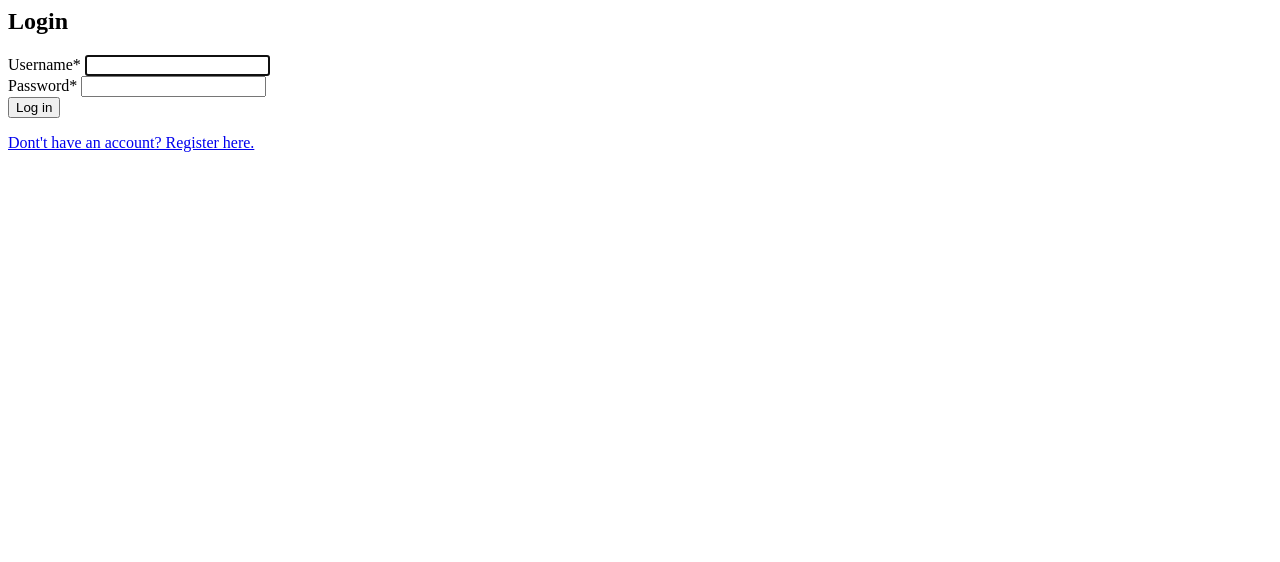
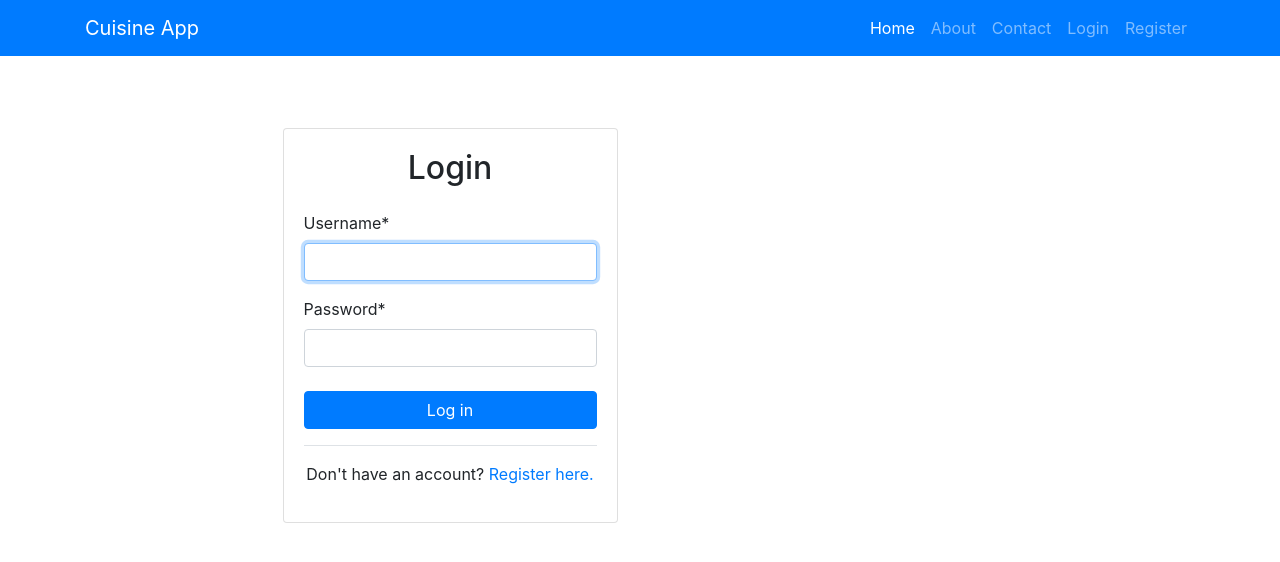
Before and after one commit to maish79/food, a Django app: page /login in a window 1280 px wide. Shown: the top 562 px of the page. Run offline with Django 3.2, Linux system fonts and the light colour scheme; some libraries are stand-ins or nearby versions.

Commit message:
added register view, template and login, logout logic

```diff
--- a/cuisine/templates/cuisine/base.html
+++ b/cuisine/templates/cuisine/base.html
@@ -14,12 +14,13 @@
 </head>
 <body>
   <nav class="navbar navbar-expand-lg navbar-dark bg-primary">
+    <div class="container">
       <a class="navbar-brand" href="{% url 'home' %}">Cuisine App</a>
       <button class="navbar-toggler" type="button" data-toggle="collapse" data-target="#navbarNav" aria-controls="navbarNav" aria-expanded="false" aria-label="Toggle navigation">
         <span class="navbar-toggler-icon"></span>
       </button>
       <div class="collapse navbar-collapse" id="navbarNav">
-          <ul class="navbar-nav">
+        <ul class="navbar-nav ml-auto">
           <li class="nav-item active">
             <a class="nav-link" href="{% url 'home' %}">Home</a>
           </li>
@@ -31,16 +32,29 @@
           </li>
         </ul>
       </div>
+      <div class="navbar-nav">
+        {% if user.is_authenticated %}
+
+        <a class="nav-item nav-link" href="{% url 'logout' %}">Logout</a>
+        {% else %}
+        <a class="nav-item nav-link" href="{% url 'login' %}">Login</a>
+        <a class="nav-item nav-link" href="{% url 'user-register' %}">Register</a>
+        {% endif %}
+      </div>
+    </div>
   </nav>
 
-    <div class="container mt-4 col-8">
+  <div class="container mt-4">
+    <div class="row">
+      <div class="col-md-8">
         {% if messages %}
           {% for message in messages %}
             <div class="alert alert-{{ message.tags }}">{{ message }}</div>
           {% endfor %}
         {% endif %}
-
         {% block main-content %}{% endblock %}
+      </div>
+    </div>
   </div>
 
 
--- a/recipe/settings.py
+++ b/recipe/settings.py
@@ -149,3 +149,4 @@ DEFAULT_FILE_STORAGE = 'cloudinary_storage.storage.MediaCloudinarystorage'
 DEFAULT_AUTO_FIELD = 'django.db.models.BigAutoField'
 CRISPY_TEMPLATE_PACK = 'bootstrap5'
 CRISPY_ALLOWED_TEMPLATE_PACKS = "bootstrap5"
+LOGIN_REDIRECT_URL = 'home'
--- a/user/templates/user/login.html
+++ b/user/templates/user/login.html
@@ -1,13 +1,26 @@
-{% block main-content %}
+{% extends 'cuisine/base.html' %}
 {% load crispy_forms_tags %}
 
-<h2>Login</h2>
-<form method="post">
-  {% csrf_token %}
-  {{ form|crispy }}
-  <button type="submit">Log in</button>
-</form>
-<div class="border-top pt-3">
-    <a href="#">Dont't have an account? Register here. </a>
+{% block main-content %}
+<div class="container mt-5">
+  <div class="row justify-content-center">
+    <div class="col-md-6">
+      <div class="card">
+        <div class="card-body">
+          <h2 class="card-title text-center mb-4">Login</h2>
+          <form method="post" class="form">
+            {% csrf_token %}
+            {{ form|crispy }}
+            <div class="form-group mt-4">
+              <button type="submit" class="btn btn-primary btn-block">Log in</button>
+            </div>
+          </form>
+          <div class="border-top pt-3 text-center">
+            <p>Don't have an account? <a href="#">Register here.</a></p>
+          </div>
+        </div>
+      </div>
+    </div>
+  </div>
 </div>
 {% endblock %}
--- a/user/views.py
+++ b/user/views.py
@@ -10,9 +10,9 @@ def register(request):
         form = forms.UserRegisterForm(request.POST)
         if form.is_valid():
             username = form.cleaned_data.get('username')
-            messages.success(request, f"{username}, your account has been created")
+            messages.success(request, f"{username}, your account has been created, please login")
             form.save()
-            return redirect('home')
+            return redirect('login')
     else:
         form = forms.UserRegisterForm()
     return render(request, 'user/register.html', {'form': form})
```
Also changed, not shown: user/templates/user/logout.html (+13 -0 lines), user/templates/user/register.html (+20 -8 lines). Lines whose indentation alone changed are shown as unchanged.
